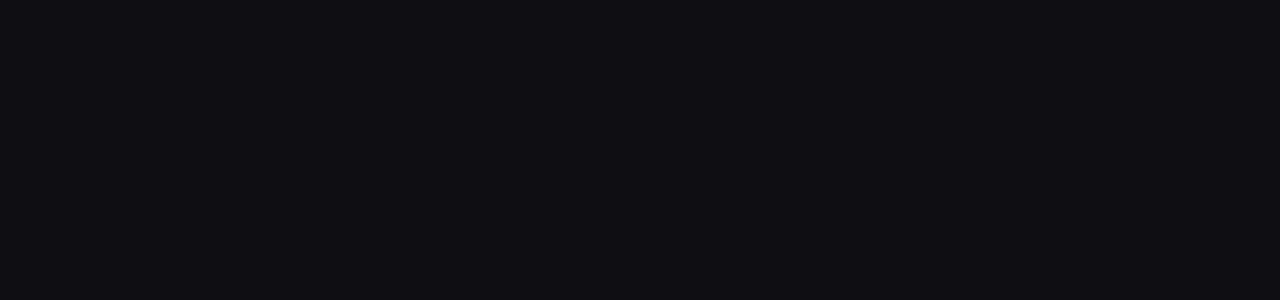
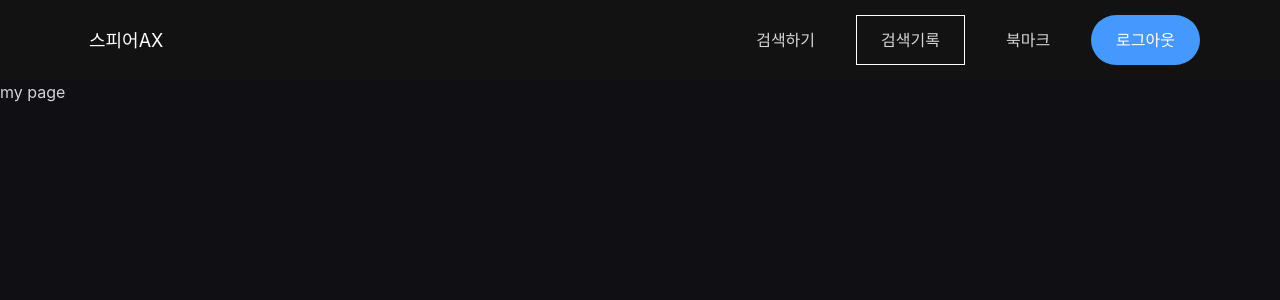
Before and after one commit to jijun0129/sphereAXmultimodal, a Vue app in the folder Front/: page /log in a window 1280 px wide. Before the commit this address had no page. Shown: the top 300 px of the page. Built offline with nearby package versions, Linux system fonts and the light colour scheme.

Commit message:
Feat(FE): 웹페이지 헤더 구현

```diff
--- /dev/null
+++ b/Front/src/components/UI/BaseButton.vue
@@ -0,0 +1,51 @@
+<template>
+	<button v-if="!link" :class="mode">
+		<slot></slot>
+	</button>
+	<router-link v-else :to="to" :class="mode">
+		<slot></slot>
+	</router-link>
+</template>
+<script>
+export default {
+	props: {
+		mode: {
+			type: String,
+			required: false,
+			default: null,
+		},
+		link: {
+			type: Boolean,
+			required: false,
+			default: false,
+		},
+		to: {
+			type: String,
+			required: false,
+			default: '/',
+		},
+	},
+	setup() {},
+};
+</script>
+<style scoped>
+button,
+a {
+	text-decoration: none;
+	padding: 0.75rem 1.5rem;
+	font: inherit;
+	background-color: #4598fe;
+	border: 1px solid #4598fe;
+	color: white;
+	cursor: pointer;
+	border-radius: 30px;
+	margin-right: 0.5rem;
+	display: inline-block;
+}
+
+a:hover,
+button:hover {
+	background-color: #0574fd;
+	border-color: #0574fd;
+}
+</style>
--- /dev/null
+++ b/Front/src/components/layout/TheHeader.vue
@@ -0,0 +1,84 @@
+<template>
+	<header>
+		<nav>
+			<h1><router-link to="/main">스피어AX</router-link></h1>
+			<ul v-if="isLoggedIn">
+				<li><router-link to="/main">검색하기</router-link></li>
+				<li><router-link to="/log">검색기록</router-link></li>
+				<li><router-link to="/bookmark">북마크</router-link></li>
+				<li>
+					<base-button to="/login" link> 로그아웃 </base-button>
+				</li>
+			</ul>
+		</nav>
+	</header>
+</template>
+<script setup>
+const props = defineProps({
+	isLoggedIn: {
+		type: Boolean,
+		required: false,
+		default: true,
+	},
+});
+</script>
+<style scoped>
+header {
+	width: 100%;
+	height: 5rem;
+	background-color: #121212;
+	display: flex;
+	justify-content: center;
+	align-items: center;
+}
+
+header a {
+	text-decoration: none;
+	display: inline-block;
+	padding: 0.75rem 1.5rem;
+	border: 1px solid transparent;
+}
+
+a:active,
+a:hover,
+a.router-link-active {
+	border: 1px solid #ffffff;
+}
+
+h1 {
+	font-size: large;
+	margin: 0;
+}
+
+h1 a {
+	color: white;
+	margin: 0;
+}
+
+h1 a:hover,
+h1 a:active,
+h1 a.router-link-active {
+	border-color: transparent;
+}
+
+header nav {
+	width: 90%;
+	margin: auto;
+	display: flex;
+	justify-content: space-between;
+	align-items: center;
+}
+
+header ul {
+	list-style: none;
+	margin: 0;
+	padding: 0;
+	display: flex;
+	justify-content: center;
+	align-items: center;
+}
+
+li {
+	margin: 0 0.5rem;
+}
+</style>
--- a/Front/src/main.js
+++ b/Front/src/main.js
@@ -5,6 +5,7 @@
 import pinia from './store/index.js';
 import axiosInstance from './plugins/axios';
 import socket from './plugins/socket';
+import BaseButton from './components/UI/BaseButton.vue';
 
 const app = createApp(App);
 
@@ -14,4 +15,6 @@
 app.use(router);
 app.use(pinia);
 
+app.component('base-button', BaseButton);
+
 app.mount('#app');
--- /dev/null
+++ b/Front/src/pages/bookmark.vue
@@ -0,0 +1,7 @@
+<template>
+	<the-header></the-header>
+	<div>bookmark page</div>
+</template>
+<script setup>
+import TheHeader from '../components/layout/TheHeader.vue';
+</script>
--- /dev/null
+++ b/Front/src/pages/log.vue
@@ -0,0 +1,7 @@
+<template>
+	<the-header></the-header>
+	<div>my page</div>
+</template>
+<script setup>
+import TheHeader from '../components/layout/TheHeader.vue';
+</script>
--- /dev/null
+++ b/Front/src/pages/login.vue
@@ -0,0 +1,7 @@
+<template>
+	<the-header :isLoggedIn="false"></the-header>
+	<div>login page</div>
+</template>
+<script setup>
+import TheHeader from '../components/layout/TheHeader.vue';
+</script>
--- a/Front/src/pages/main.vue
+++ b/Front/src/pages/main.vue
@@ -1,4 +1,5 @@
 <template>
+	<the-header></the-header>
 	<div class="h-screen flex flex-col justify-center items-center px-96">
 		<n-upload multiple directory-dnd :max="5">
 			<n-upload-dragger>
@@ -69,6 +70,7 @@
 	BookmarkOutline,
 	BookmarkSharp,
 } from '@vicons/ionicons5';
+import TheHeader from '../components/layout/TheHeader.vue';
 /* import { useAxios } from '@/composables/useAxios';
 import { useSocket } from '@/composables/useSocket'; */
 
--- a/Front/src/router/index.js
+++ b/Front/src/router/index.js
@@ -10,6 +10,21 @@
 		name: 'main',
 		component: () => import('@/pages/main.vue'),
 	},
+	{
+		path: '/login',
+		name: 'login',
+		component: () => import('@/pages/login.vue'),
+	},
+	{
+		path: '/log',
+		name: 'log',
+		component: () => import('@/pages/log.vue'),
+	},
+	{
+		path: '/bookmark',
+		name: 'bookmark',
+		component: () => import('@/pages/bookmark.vue'),
+	},
 ];
 
 const router = createRouter({
```
